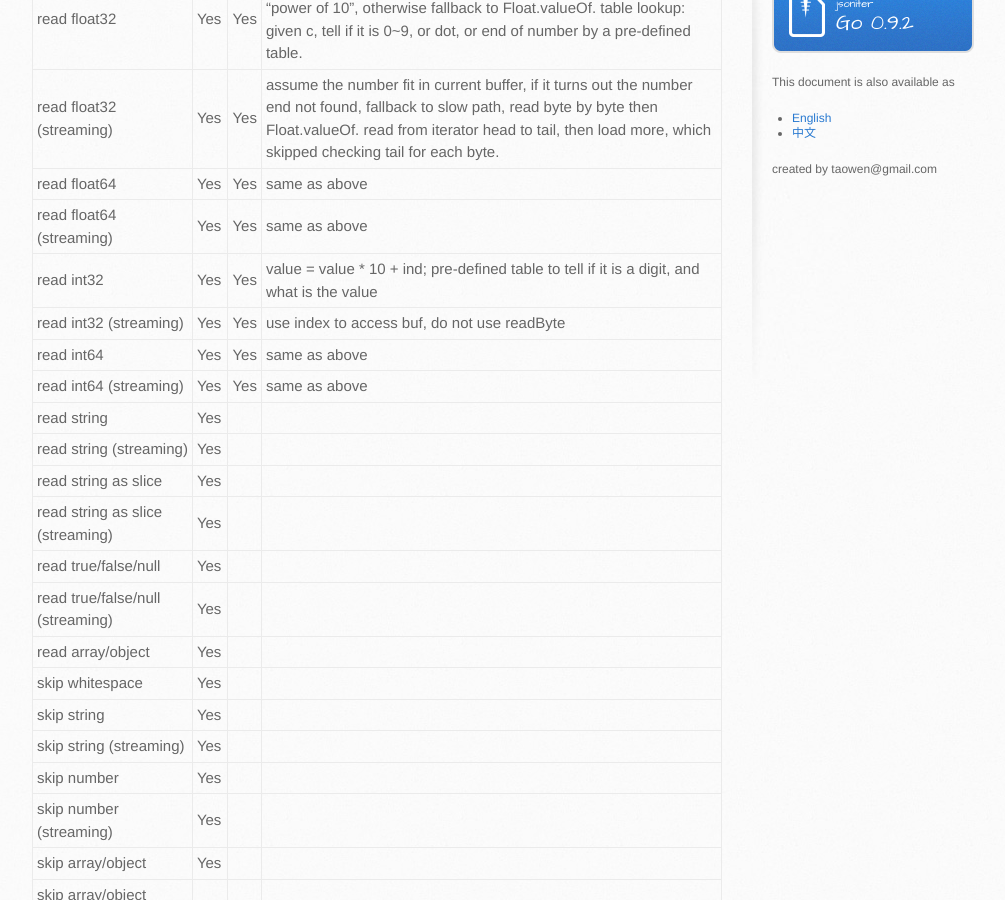
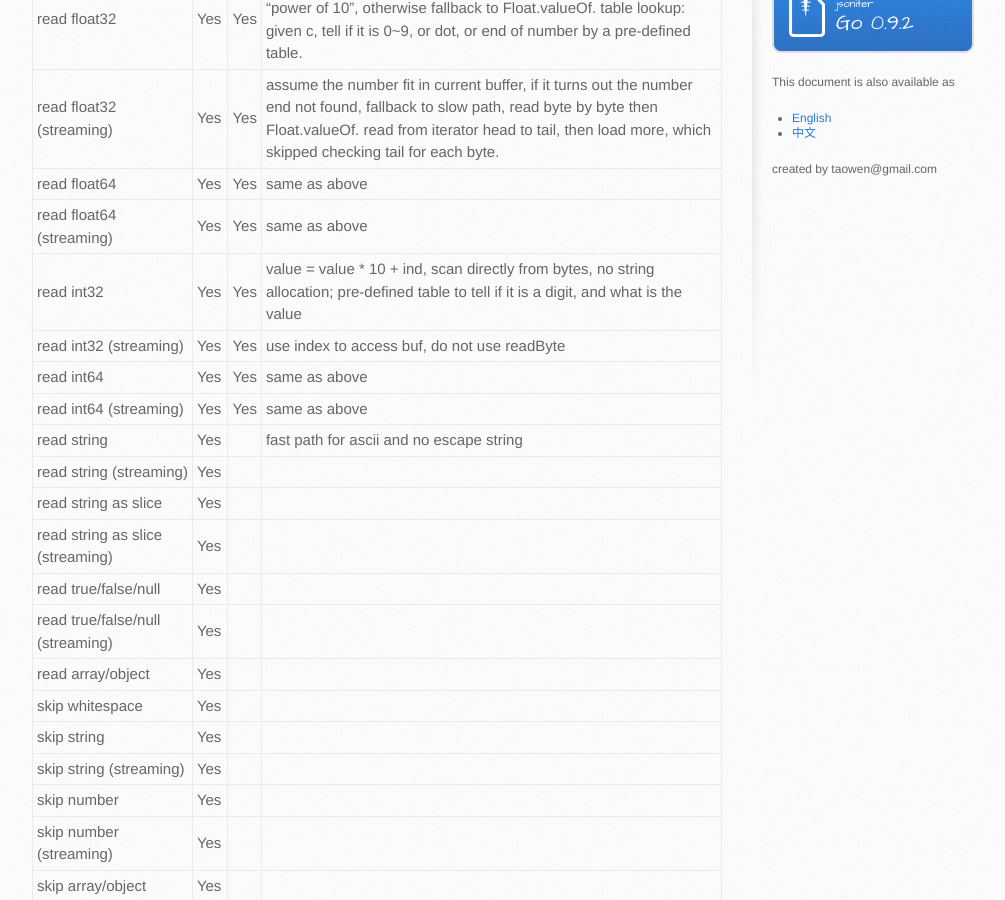
Before and after one commit to json-iterator/json-iterator.github.io, a Jekyll site: the page built from features.md, in a window 1280 px wide and 900 px high, scrolled down 357 px. Shown: the whole window, without its empty margins (138-1143 px from the left). Built offline with Jekyll 4.4.1, drawn with Linux system fonts in a browser that asks for light colours; comment, search, counter and statistics services are not loaded.

Commit message:
Update features.md

```diff
--- a/features.md
+++ b/features.md
@@ -11,11 +11,11 @@ title: Jsoniter Features (Java Version)
 | read float32 (streaming) | Yes | Yes | assume the number fit in current buffer, if it turns out the number end not found, fallback to slow path, read byte by byte then Float.valueOf. read from iterator head to tail, then load more, which skipped checking tail for each byte. |
 | read float64 | Yes | Yes | same as above |
 | read float64 (streaming) | Yes | Yes | same as above |
-| read int32 | Yes | Yes | value = value * 10 + ind; pre-defined table to tell if it is a digit, and what is the value |
+| read int32 | Yes | Yes | value = value * 10 + ind, scan directly from bytes, no string allocation; pre-defined table to tell if it is a digit, and what is the value |
 | read int32 (streaming) | Yes | Yes | use index to access buf, do not use readByte |
 | read int64 | Yes | Yes | same as above |
 | read int64 (streaming) | Yes | Yes | same as above |
-| read string | Yes |  |
+| read string | Yes |  | fast path for ascii and no escape string |
 | read string (streaming) | Yes |  |
 | read string as slice | Yes |  |
 | read string as slice (streaming) | Yes |  |
```
